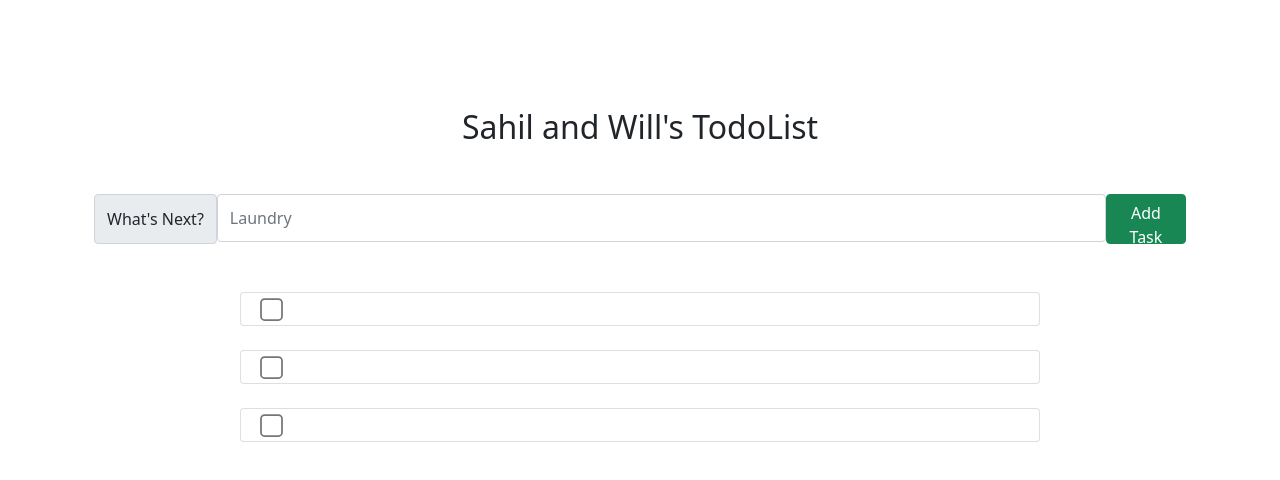
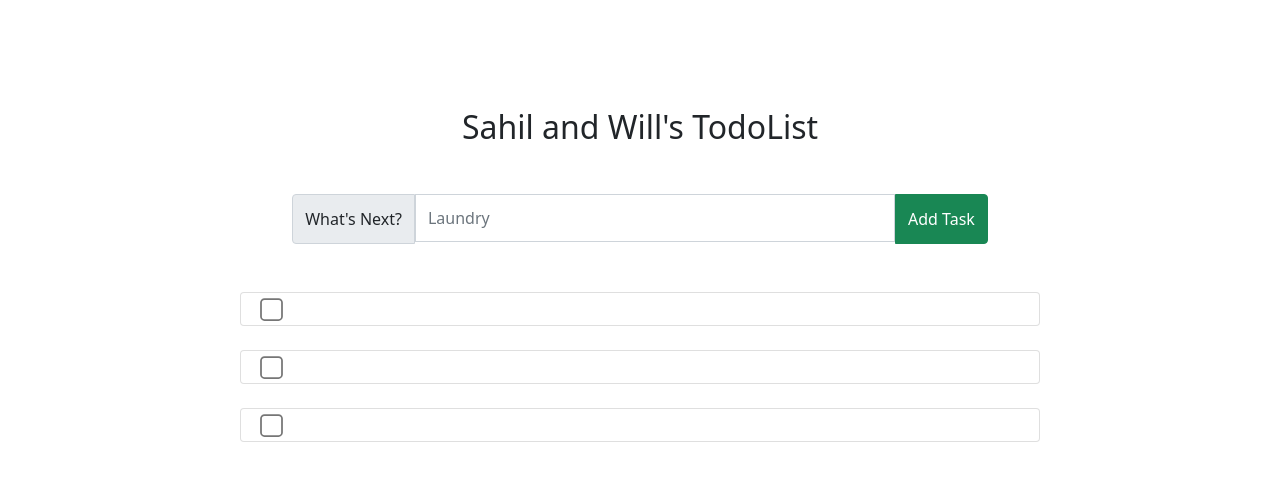
Before and after one commit to wustlcse204/09-todo-react-group-aaawillhil, a React (Create React App) app: page / in a window 1280 px wide. Shown: the top 480 px of the page. Built offline with nearby package versions, Linux system fonts and the light colour scheme; the HTML template or start-up script is replaced by a standard one.

Commit message:
fixed newtodo bug

```diff
--- a/src/Newtodo.css
+++ b/src/Newtodo.css
@@ -4,21 +4,26 @@
     }
 }
 
+@media screen and (min-width: 601px) {
+    .todo-input-media {
+        width: 30rem !important;
+    }
+}
+
 .todo-input {
-    width: 30rem;
-    height: 3rem;
-    border-radius: 0;
+    height: 3rem !important;
+    border-radius: 0 !important;
 }
 
 .form-btn {
-    border-bottom-left-radius: 0;
-    border-top-left-radius: 0;
+    border-bottom-left-radius: 0 !important;
+    border-top-left-radius: 0 !important;
     height: 50px;
 }
 
 .form-text-btn {
-    border-bottom-right-radius: 0;
-    border-top-right-radius: 0;
+    border-bottom-right-radius: 0 !important;
+    border-top-right-radius: 0 !important;
 }
 
 .input-span {
```
